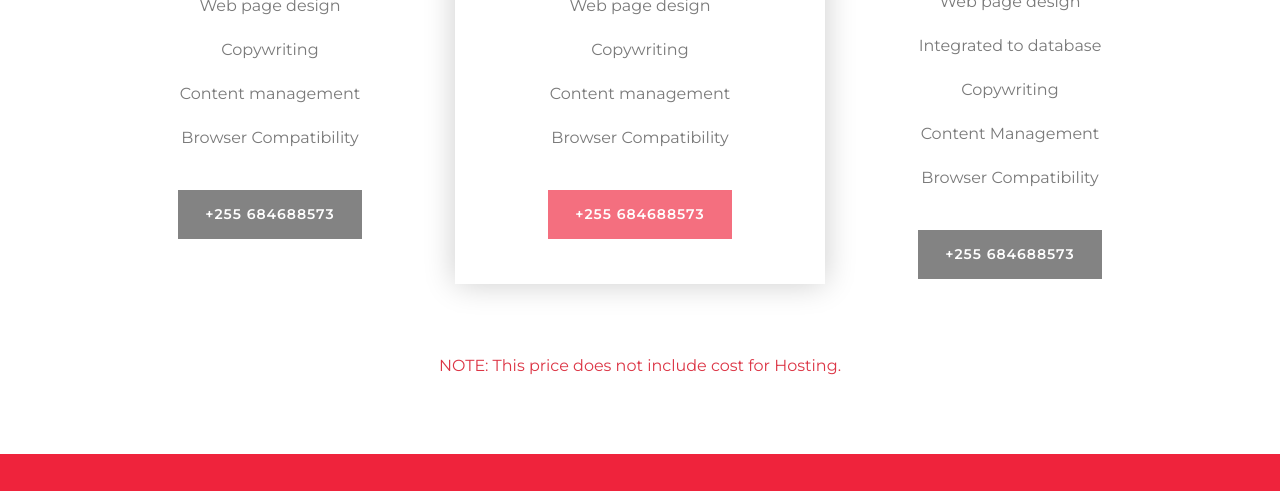
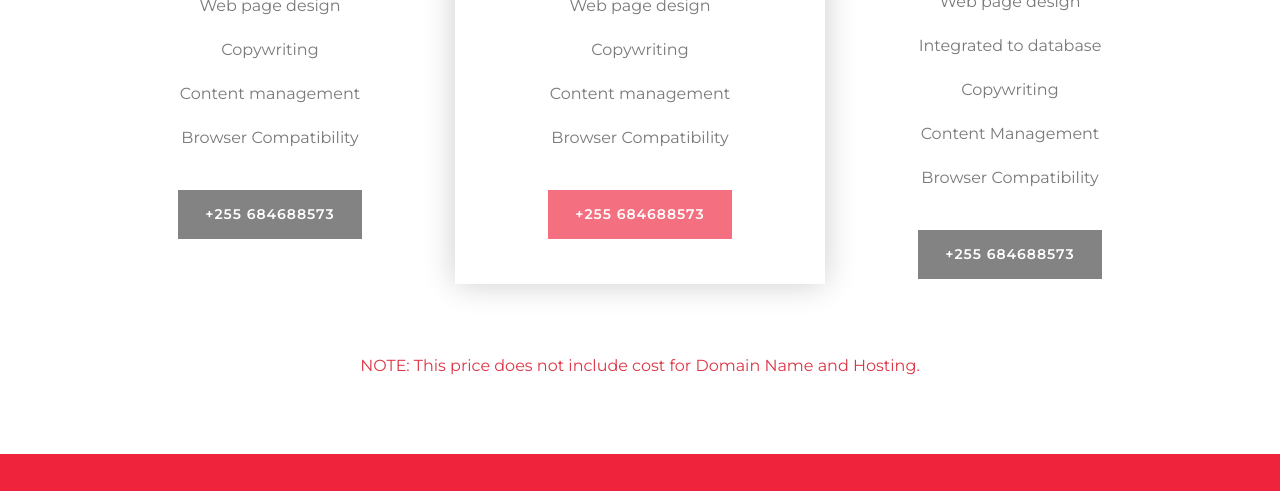
Before and after one commit to botechnology/botechnology.github.io, a plain HTML site: page index.html in a window 1280 px wide. Shown: the part 3664-4155 px from the top of the page. Drawn offline with nearby package versions, Linux system fonts and the light colour scheme.

Commit message:
Update index.html

```diff
--- a/index.html
+++ b/index.html
@@ -357,7 +357,7 @@
                             </div>
                         </div>
                     </div>
-                    <div class="mx-auto text-danger"><p>NOTE: This price does not include cost for Hosting.</p></div>
+                    <div class="mx-auto text-danger"><p>NOTE: This price does not include cost for Domain Name and Hosting.</p></div>
                 </div>
             </div>
         </div>
```
